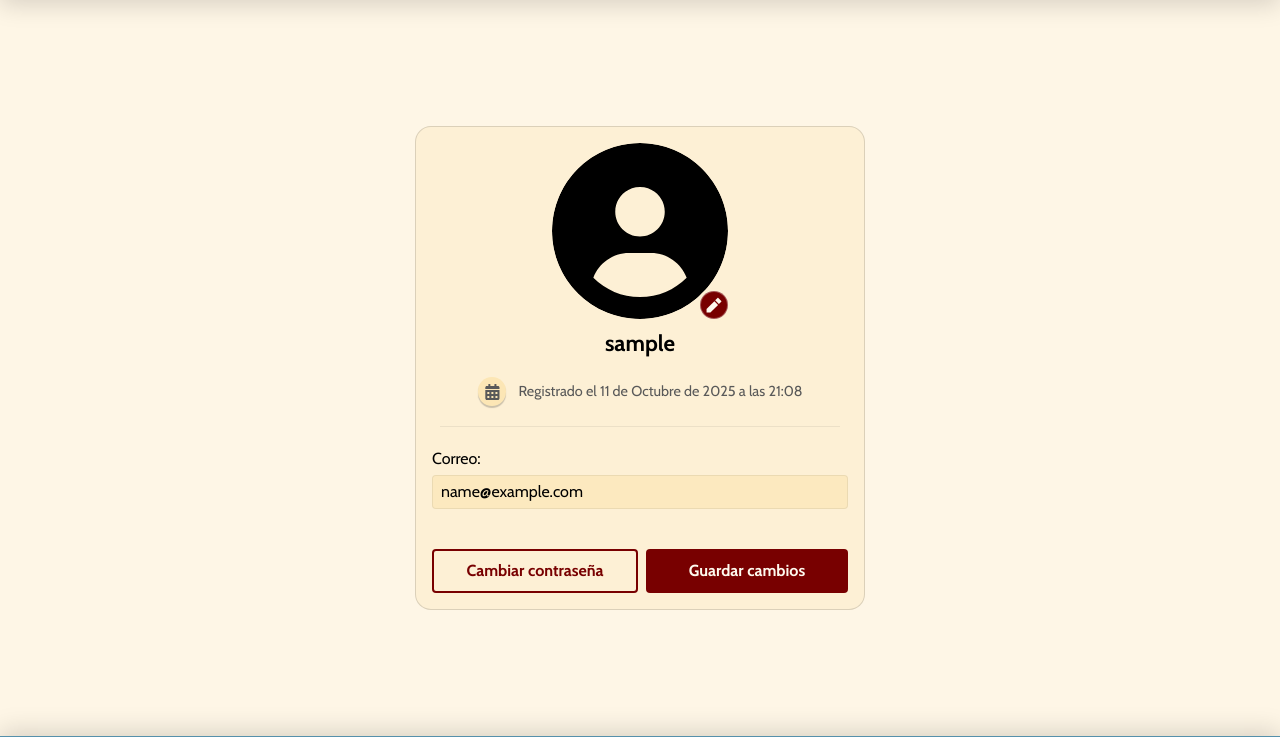
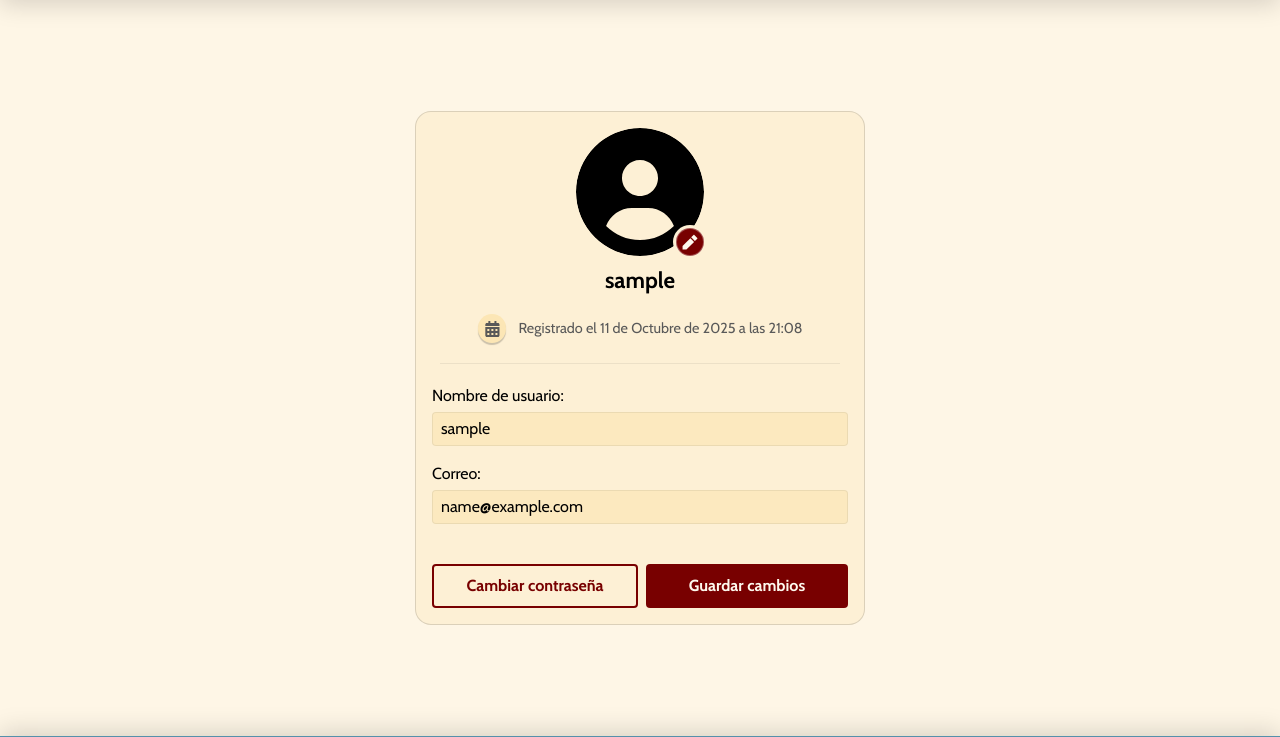
Before and after one commit to Hush-Yael/Sistema-Liceo-Mijaguas, a Django app: page /perfil in a window 1280 px wide. Shown: the part 64-801 px from the top of the page. Run offline with Django 4.2, Linux system fonts and the light colour scheme; the visitor is signed in with stand-in values (Sample User, id 1); some libraries are stand-ins or nearby versions.

Commit message:
cambios: se cambió el "título" que contenía el nombre de usuario de usuario a un título de verdad, de modo que no sirva para modificarlo, y se añadió un campo para poder hacerlo

```diff
--- a/usuarios/static/css/perfil.css
+++ b/usuarios/static/css/perfil.css
@@ -26,8 +26,8 @@ form {
 }
 
 #avatar {
-  height: 11rem;
-  width: 11rem;
+  height: 8rem;
+  width: 8rem;
   border-radius: 50%;
   object-fit: cover;
 }
@@ -197,7 +197,7 @@ form {
   object-fit: cover;
 }
 
-#id_username {
+#nombre-usuario {
   width: 100%;
   outline: none;
   border-bottom: 1px solid #0000;
@@ -207,21 +207,6 @@ form {
   font-weight: bold;
   text-align: center;
   transition: border-bottom .25s ease;
-}
-
-#id_username:focus,
-#id_username:placeholder-shown {
-  border-bottom: 1px solid #0002;
-}
-
-#id_username[aria-invalid="true"] {
-  border-bottom: 1px solid var(--color-peligro-500);
-}
-
-#id_username::placeholder {
-  font-style: italic;
-  font-size: 1.125rem;
-  font-weight: normal;
 }
 
 #fecha-registro {
@@ -240,6 +225,20 @@ form {
 form hr {
   border-top: #0001 solid 1px;
   margin: -1.25rem .5rem;
+}
+
+.campos {
+  display: flex;
+  flex-direction: column;
+  gap: 1rem;
+}
+
+.campo {
+  display: flex;
+  flex-direction: column;
+  justify-content: space-between;
+  gap: .25rem;
+  width: 100%;
 }
 
 #acciones {
@@ -284,5 +283,3 @@ form hr {
     flex: 1;
   }
 }
-
-@media screen and (min-width: 768px) {}
--- a/usuarios/templates/perfil.html
+++ b/usuarios/templates/perfil.html
@@ -112,16 +112,7 @@
         </details>
       </div>
 
-      {% with error=form.username.id_for_label|add:'-error' label="Nombre de usuario" %}
-        {% if form.username.errors %}
-          {% render_field form.username placeholder=label aria-label=label aria-labelledby=error aria-invalid="true" %}
-          {% for error in form.username.errors %}
-            <p id="{{ error }}" class="caja-input-error">{{ error }}</p>
-          {% endfor %}
-        {% else %}
-          {% render_field form.username placeholder=label aria-label=label %}
-        {% endif %}
-      {% endwith %}
+      <h1 id="nombre-usuario">{{ usuario }}</h1>
 
       <p class="flex texto-ligero" id="fecha-registro">
         <span class="icono-redondo">
@@ -141,11 +132,12 @@
 
     <hr />
 
+    <div role="group" class="campos">
       {% csrf_token %}
 
       {% for field in form %}
-      {% if field.id_for_label != 'id_foto_perfil' and field.id_for_label != 'id_username' %}
-        <div class="col" style="gap: .25rem;">
+        {% if field.id_for_label != 'id_foto_perfil' %}
+          <div class="campo">
             {{ field.label_tag }}
             {% if field.errors %}
               {% with error=field.id_for_label|add:'-error' %}
@@ -165,6 +157,7 @@
           </div>
         {% endif %}
       {% endfor %}
+    </div>
 
     <div id="acciones" class="col">
       <button class="btn-primario btn-md">Guardar cambios</button>
--- a/usuarios/views.py
+++ b/usuarios/views.py
@@ -42,17 +42,22 @@ def perfil(request: HttpRequest):
         except Exception as e:
             print("Error al eliminar la foto", e)
             return HttpResponse("Error al eliminar la foto", status=204)
+    else:
+        # se guarda, para evitar que se muestre uno cambiado, a pesar de fallar la validación
+        usuario = request.user.username
 
-    elif request.method == "POST":
-        form = FormularioPerfil(request.POST, request.FILES, instance=request.user)  # type: ignore
+        if request.method == "POST":
+            form = FormularioPerfil(request.POST, request.FILES, instance=request.user)  # type: ignore
 
-        if form.is_valid():
-            form.save()
-    else:
-        form = FormularioPerfil(instance=request.user)  # type: ignore
+            if form.is_valid():
+                form.save()
+                # se asegura de que se actualice el nombre de usuario
+                usuario = request.user.username
+        else:
+            form = FormularioPerfil(instance=request.user)  # type: ignore
 
-    return render(
-        request,
-        "perfil.html",
-        {"form": form},
-    )
+        return render(
+            request,
+            "perfil.html",
+            {"form": form, "usuario": usuario},
+        )
```
Lines whose indentation alone changed are shown as unchanged.
